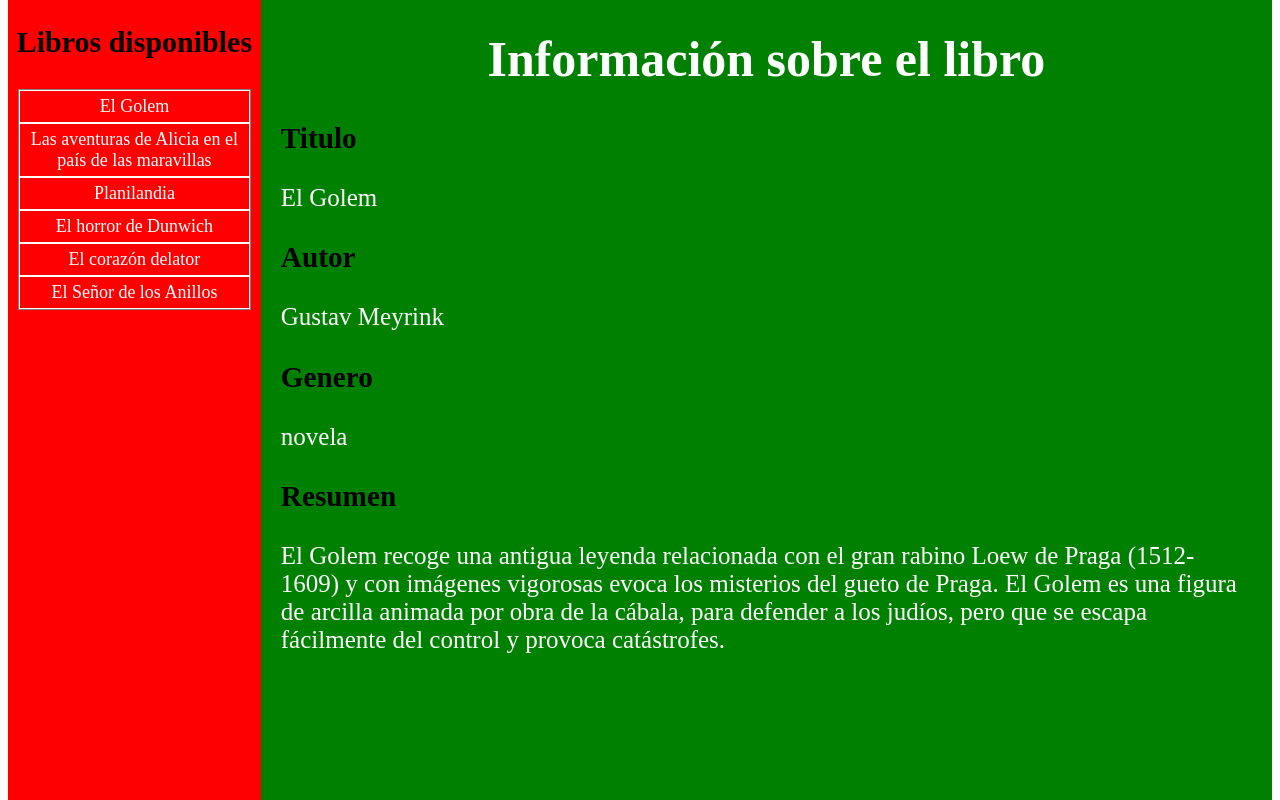
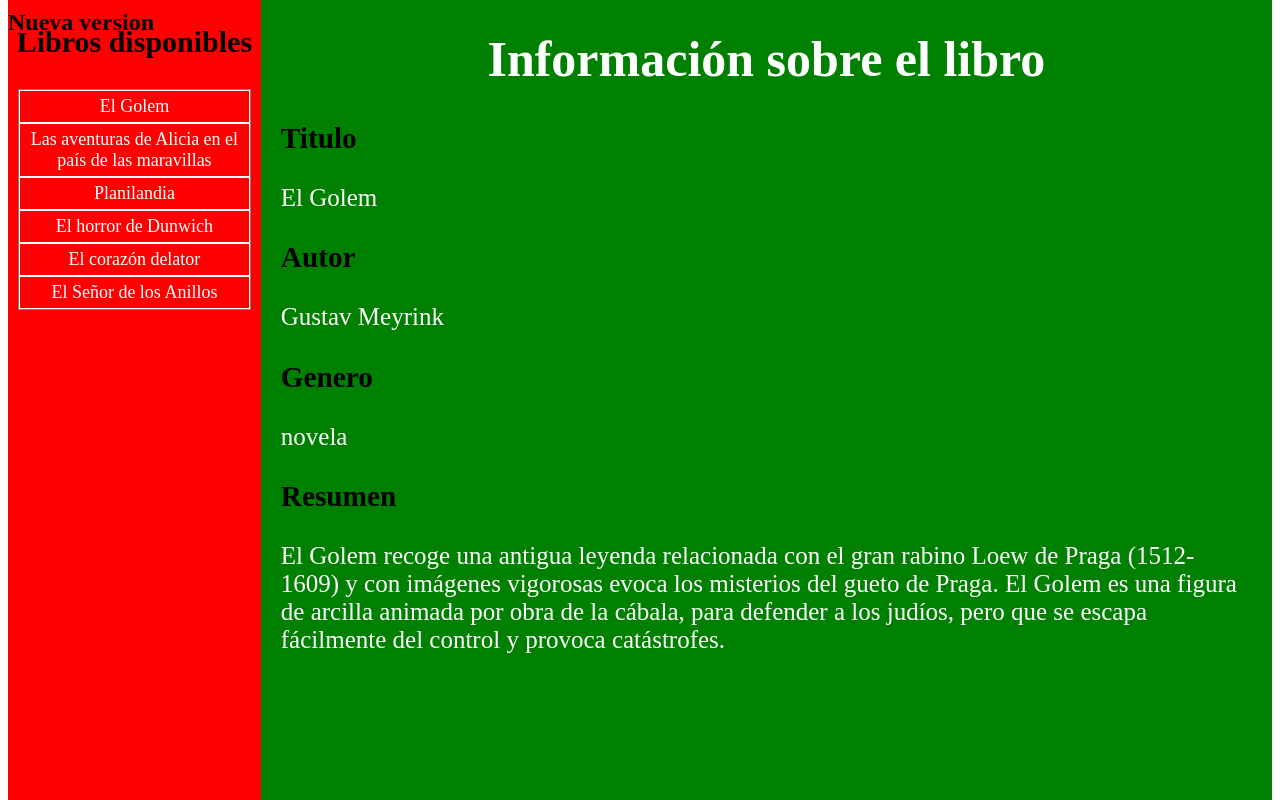
Before and after one commit to marianodeca/libros, a PHP site: page /index.php in a window 1280 px wide. Shown: the part 140-940 px from the top of the page. Run offline with PHP 8.4, Linux system fonts and the light colour scheme.

Commit message:
version mia

```diff
--- a/index.php
+++ b/index.php
@@ -20,6 +20,7 @@
         <header>
 
             <h1>Biblioteca</h1>
+            <h2>Nueva version</h2>
 
         </header>
 
```
